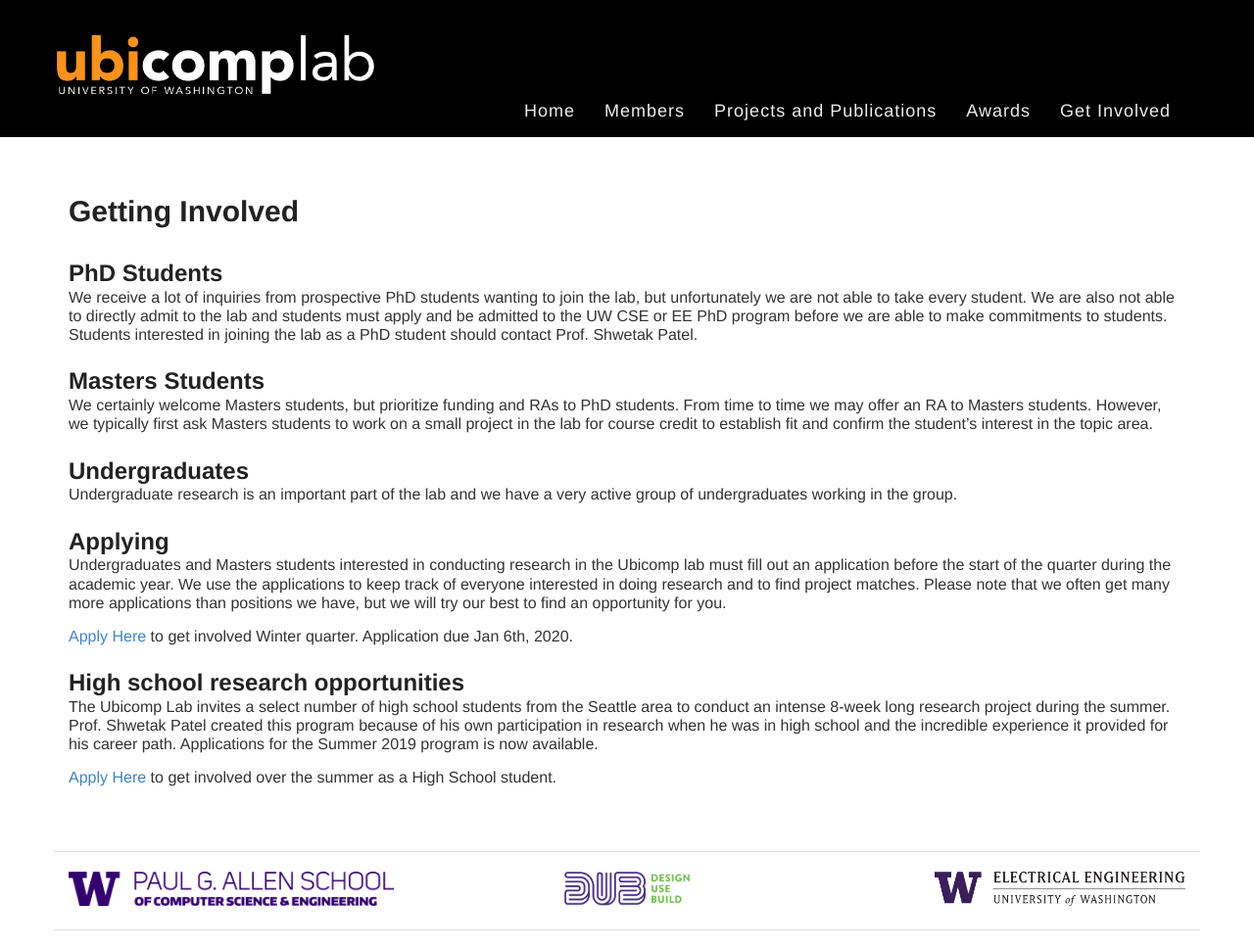
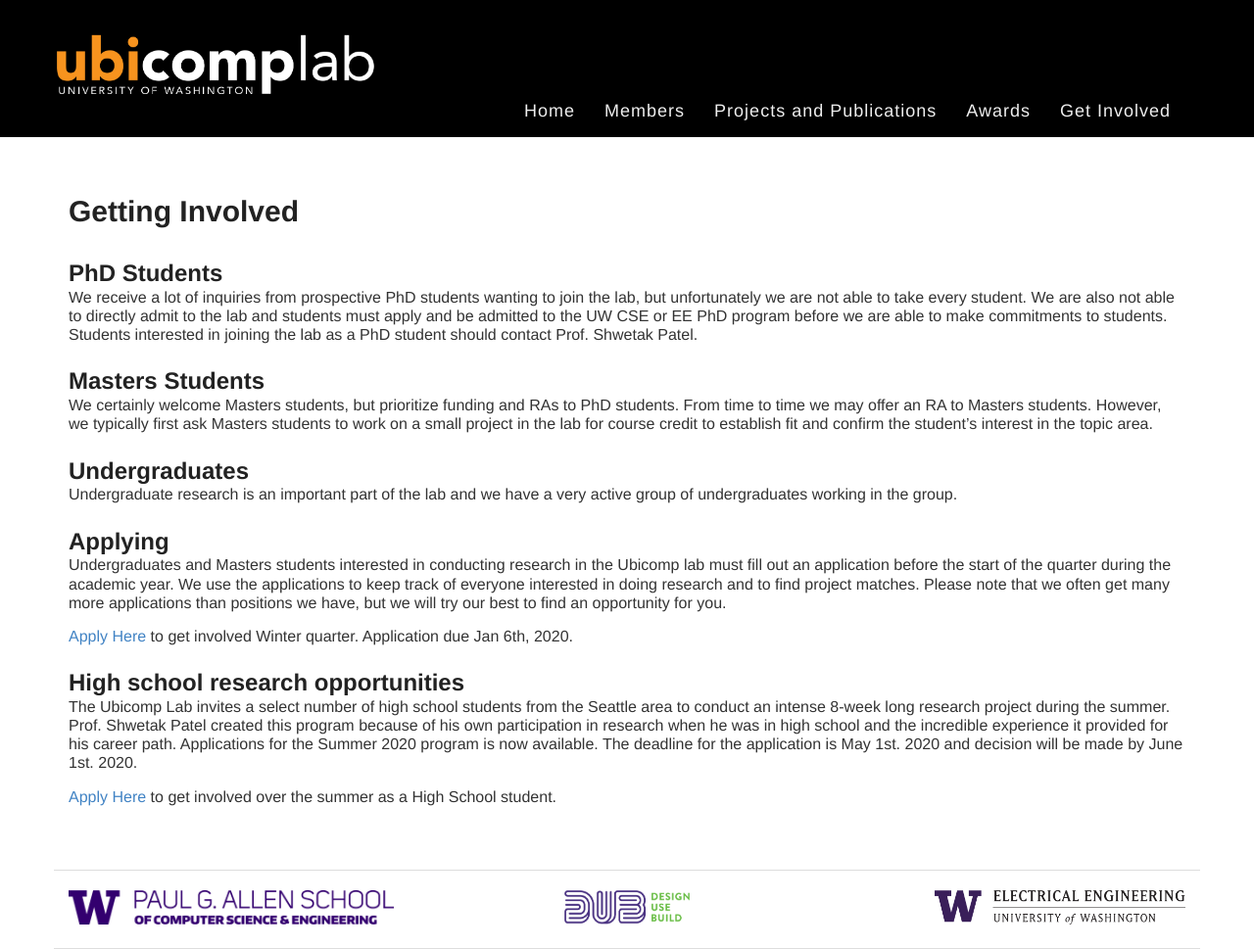
Before and after one commit to ubicomplab/ubicomplab.github.io, a Jekyll site: the page built from get_involved/index.md, in a window 1280 px wide. Shown: the whole page at 98% size. Built offline with Jekyll 4.4.1, drawn with Linux system fonts in a browser that asks for light colours; some web fonts are replaced.

Commit message:
Update index.md for summer high school applications

```diff
--- a/get_involved/index.md
+++ b/get_involved/index.md
@@ -19,6 +19,6 @@
 
 
 ## High school research opportunities
-The Ubicomp Lab invites a select number of high school students from the Seattle area to conduct an intense 8-week long research project during the summer.  Prof. Shwetak Patel created this program because of his own participation in research when he was in high school and the incredible experience it provided for his career path. Applications for the Summer 2019 program is now available.
+The Ubicomp Lab invites a select number of high school students from the Seattle area to conduct an intense 8-week long research project during the summer.  Prof. Shwetak Patel created this program because of his own participation in research when he was in high school and the incredible experience it provided for his career path. Applications for the Summer 2020 program is now available. The deadline for the application is May 1st. 2020 and decision will be made by June 1st. 2020.
 
-<a href="https://www.surveygizmo.com/s3/4850722/UbiComp-Lab-High-School-Research-Application-Summer-2019">Apply Here</a> to get involved over the summer as a High School student.
+<a href="https://www.surveygizmo.com/s3/5315212/UbiComp-Lab-High-School-Research-Application-Summer-2020">Apply Here</a> to get involved over the summer as a High School student.
```
